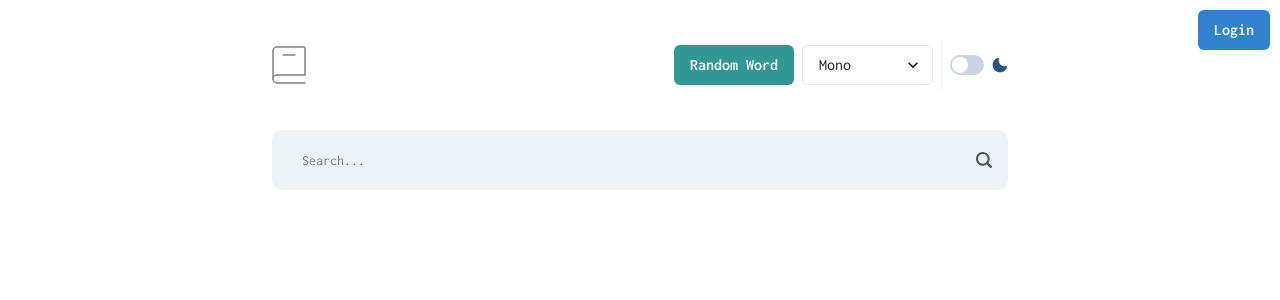
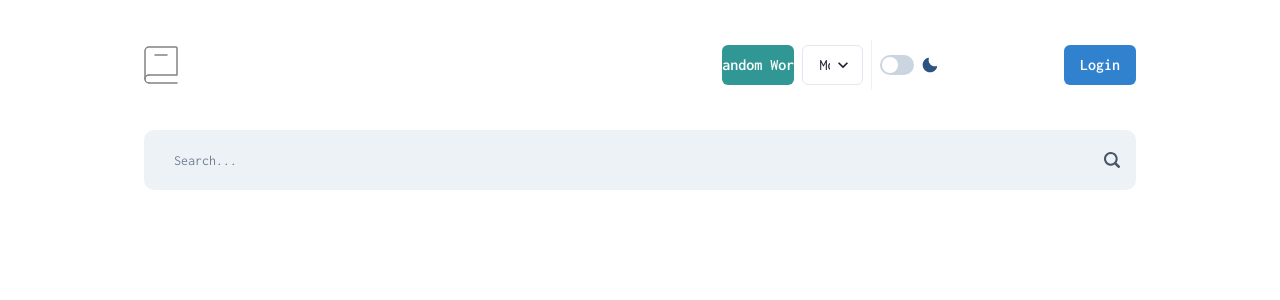
Before and after one commit to rojasmart/dictionary-web-app, a React (Vite) app: page / in a window 1280 px wide. Shown: the top 300 px of the page. Built offline with nearby package versions, Linux system fonts and the light colour scheme.

Commit message:
--add logout functionality and update login component to display user avatar

```diff
--- a/src/App.jsx
+++ b/src/App.jsx
@@ -67,19 +67,19 @@ function App() {
   };
 
   const handleLogin = (username, password) => {
-    // Implement your login logic here
     console.log("User logged in:", { username, password });
     setUser(username); // Set the logged-in user
   };
 
+  const handleLogout = () => {
+    console.log("User logged out");
+    setUser(null); // Clear the logged-in user
+  };
   return (
     <>
       <Box position="relative">
-        <Box position="absolute" top="10px" right="10px">
-          <Login onLogin={handleLogin} />
-        </Box>
-        <Container maxW={"container.md"}>
-          <Header randomWord={handleRandomWord} isLoading={isLoading} />
+        <Container maxW={"container.lg"}>
+          <Header randomWord={handleRandomWord} isLoading={isLoading} onLogin={handleLogin} onLogout={handleLogout} user={user} />
           <SearchInput onSearch={handleSearch} isLoading={isLoading} />
           <Content searchTerm={searchTerm} data={data} error={error} />
         </Container>
--- a/src/components/Header.jsx
+++ b/src/components/Header.jsx
@@ -1,9 +1,10 @@
 import { HStack, Center, Divider, Button } from "@chakra-ui/react";
 import IconHeader from "../../public/images/logo.svg";
 import Toggle from "../components/Toggle";
+import Login from "../components/Login";
 import SwitchLang from "../components/SwitchLang";
 
-const Header = ({ randomWord, isLoading }) => {
+const Header = ({ randomWord, isLoading, handleLogin, handleLogout, user }) => {
   return (
     <HStack minH={"50px"} pt={10} pb={10} justifyContent={"space-between"}>
       <img src={IconHeader} />
@@ -16,6 +17,7 @@ const Header = ({ randomWord, isLoading }) => {
           <Divider orientation="vertical" />
         </Center>
         <Toggle />
+        <Login user={user} onLogin={handleLogin} onLogout={handleLogout} />
       </HStack>
     </HStack>
   );
--- a/src/components/Login.jsx
+++ b/src/components/Login.jsx
@@ -1,7 +1,23 @@
 import { useState } from "react";
-import { Button, HStack, Modal, ModalOverlay, ModalContent, ModalHeader, ModalBody, ModalFooter, Input, VStack } from "@chakra-ui/react";
+import {
+  Button,
+  HStack,
+  Modal,
+  ModalOverlay,
+  ModalContent,
+  ModalHeader,
+  ModalBody,
+  ModalFooter,
+  Input,
+  VStack,
+  Avatar,
+  Menu,
+  MenuButton,
+  MenuList,
+  MenuItem,
+} from "@chakra-ui/react";
 
-const Login = ({ onLogin }) => {
+const Login = ({ user, onLogin, onLogout }) => {
   const [isOpen, setIsOpen] = useState(false);
   const [isRegistering, setIsRegistering] = useState(false);
   const [username, setUsername] = useState("");
@@ -25,6 +41,20 @@ const Login = ({ onLogin }) => {
     }
     handleClose();
   };
+
+  if (user) {
+    // Render avatar when user is logged in
+    return (
+      <Menu>
+        <MenuButton>
+          <Avatar name={user} size="sm" />
+        </MenuButton>
+        <MenuList>
+          <MenuItem onClick={onLogout}>Logout</MenuItem>
+        </MenuList>
+      </Menu>
+    );
+  }
 
   return (
     <>
```
